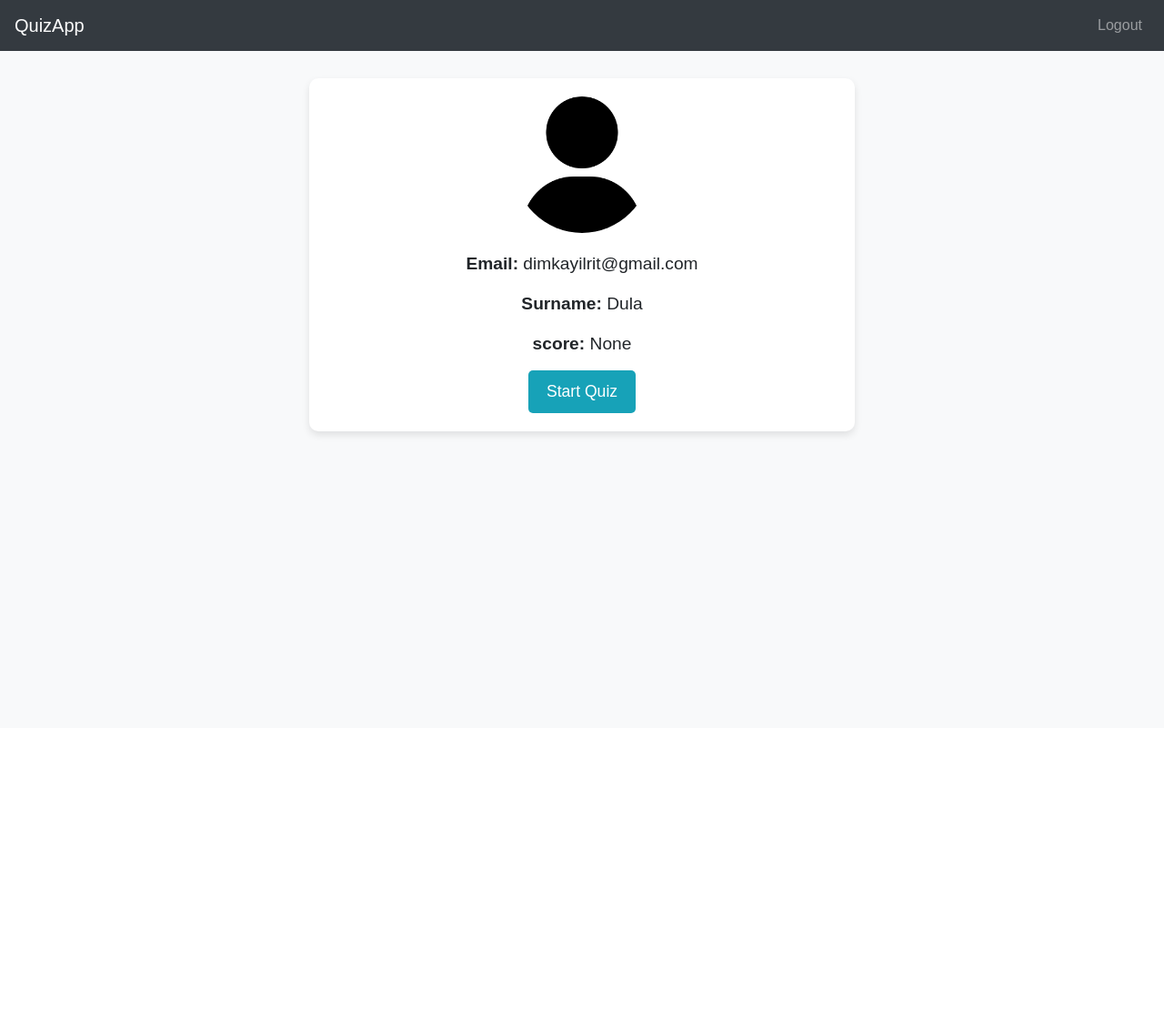
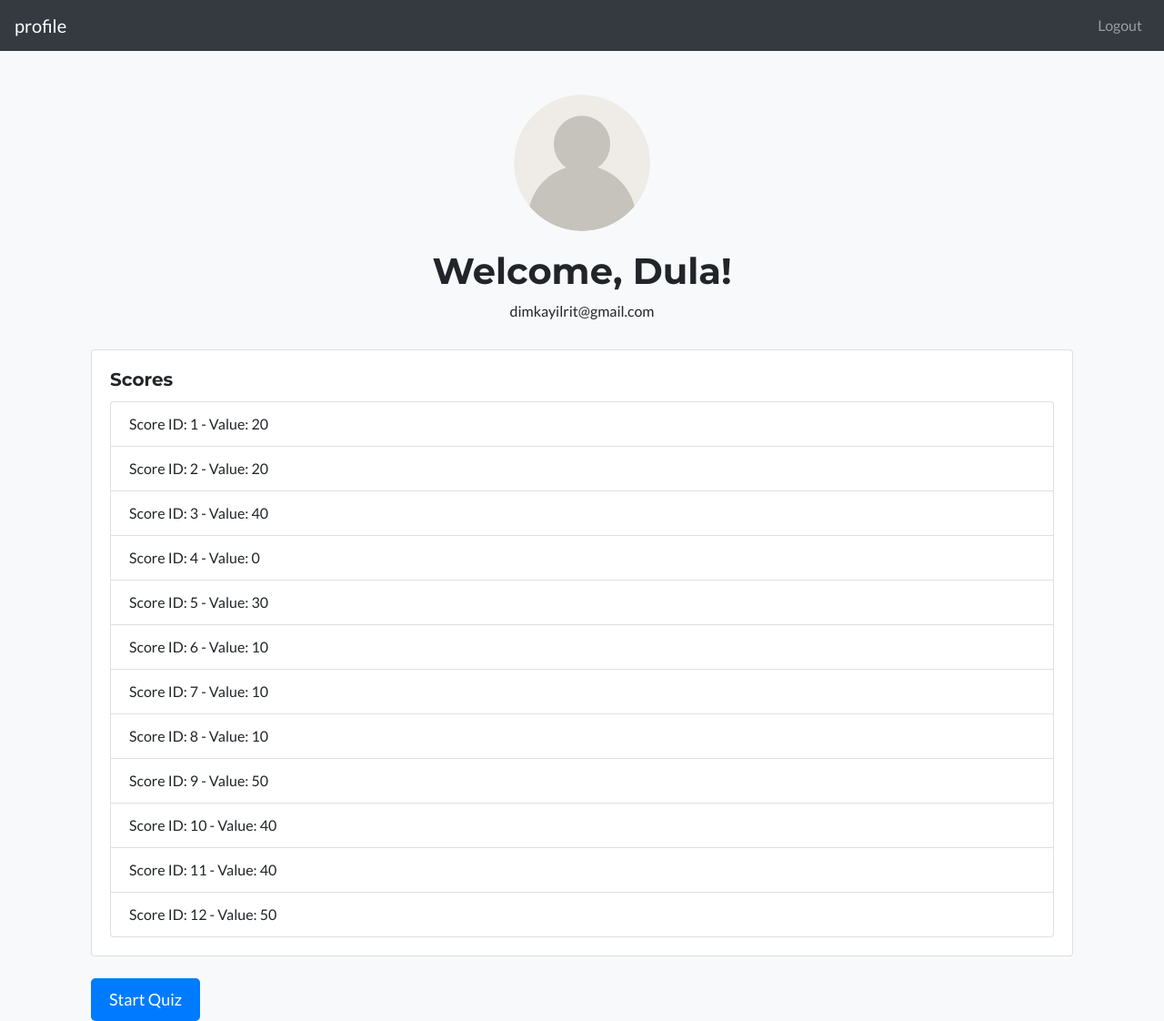
Before and after one commit to Jimohbasty/Quiz_App, a Flask app: page /profile?user=1 in a window 1280 px wide. Shown: the whole page at 91% size. Before the commit the page ends 481 px from the top, so only its background shows below. Run offline with Flask 2, Linux system fonts and the light colour scheme; a user stored in the database is signed in; data comes from the database, SQL or seed files in the repository; both versions use the stored data as it was after the commit; some libraries are stand-ins or nearby versions.

Commit message:
created a new and user-friendly dashboard that displays users-score

```diff
--- a/app/auth.py
+++ b/app/auth.py
@@ -72,4 +72,4 @@ def profile():
     if g.user:
         score = request.args.get('score')
         g.score = score
-        return render_template("profile.html")
+        return render_template("profile.html", user = g.user)
--- a/app/templates/base.html
+++ b/app/templates/base.html
@@ -153,6 +153,31 @@
             margin-bottom: 30px;
         }
 
+        /* profile */
+
+        .profile-header {
+            text-align: center;
+            margin-bottom: 30px;
+        }
+        .profile-header img {
+            width: 150px;
+            height: 150px;
+            border-radius: 50%;
+            margin-bottom: 20px;
+        }
+        .btn-start-quiz {
+            display: inline-block;
+            padding: 10px 20px;
+            font-size: 18px;
+            color: #fff;
+            background-color: #007bff;
+            border: none;
+            border-radius: 5px;
+            transition: background-color 0.3s ease-in-out;
+        }
+        .btn-start-quiz:hover {
+            background-color: #0056b3;
+        }
     </style>
 </head>
 <body>
--- a/app/templates/profile.html
+++ b/app/templates/profile.html
@@ -1,96 +1,35 @@
-<!DOCTYPE html>
-<html lang="en">
-<head>
-    <meta charset="UTF-8">
-    <meta name="viewport" content="width=device-width, initial-scale=1.0">
-    <title>User Profile - Quiz App</title>
-    <link rel="stylesheet" href="https://stackpath.bootstrapcdn.com/bootstrap/4.5.2/css/bootstrap.min.css">
-    <link rel="stylesheet" href="https://cdnjs.cloudflare.com/ajax/libs/font-awesome/5.15.3/css/all.min.css">
-    <style>
-        body {
-            font-family: 'Arial', sans-serif;
-            background-color: #f8f9fa;
-        }
-        .profile-container {
-            background-color: white;
-            border-radius: 10px;
-            box-shadow: 0 4px 8px rgba(0, 0, 0, 0.1);
-            padding: 20px;
-            max-width: 600px;
-            margin: 30px auto;
-            text-align: center;
-        }
-        .avatar {
-            width: 150px;
-            height: 150px;
-            border-radius: 50%;
-            margin-bottom: 20px;
-        }
-        .profile-info {
-            font-size: 1.2rem;
-            margin-bottom: 15px;
-        }
-        .btn-start-quiz {
-            background-color: #17a2b8;
-            color: white;
-            padding: 10px 20px;
-            font-size: 1.1rem;
-            border: none;
-            border-radius: 5px;
-            transition: background-color 0.3s;
-        }
-        .btn-start-quiz:hover {
-            background-color: #138496;
-        }
-    </style>
-</head>
-<body>
-
-<!-- Navbar -->
-<nav class="navbar navbar-expand-lg navbar-dark bg-dark">
-    <a class="navbar-brand" href="#">QuizApp</a>
-    <button class="navbar-toggler" type="button" data-toggle="collapse" data-target="#navbarNav" aria-controls="navbarNav" aria-expanded="false" aria-label="Toggle navigation">
-        <span class="navbar-toggler-icon"></span>
-    </button>
-    <div class="collapse navbar-collapse" id="navbarNav">
-        <ul class="navbar-nav ml-auto">
-
-            <li class="nav-item">
-                <a class="nav-link" href="/logout">Logout</a>
-            </li>
-        </ul>
+{% extends 'base.html' %}
+{% block content %}
+<div class="container mt-5">
+    <div class="profile-header">
+        <img src="../static/img/USer.png" alt="User profile picture">
+        <h1>Welcome, {{ user.username }}!</h1>
+        <p>{{ user.email }}</p>
     </div>
-</nav>
-
-<!-- Profile Section -->
-<div class="container">
-    <div class="profile-container">
-        <img src="../static/img/user.png" alt="Avatar" class="avatar">
-        <div class="profile-info">
-            {% if g.user %}
-            <strong>Email:</strong> {{ g.user.email }}
+    <div class="row">
+        <div class="col-md-12">
+            <div class="card">
+                <div class="card-body">
+                    <h5 class="card-title">Scores</h5>
+                    <ul class="list-group">
+                        {% for score in user.scores %}
+                        <li class="list-group-item">
+                            Score ID: {{ score.id }} - Value: {{ score.score }}
+                        </li>
+                        {% else %}
+                        <li class="list-group-item">
+                            No scores available.
+                        </li>
+                        {% endfor %}
+                    </ul>
+                </div>
+            </div>
         </div>
-        <div class="profile-info">
-            <strong>Surname:</strong> {{ g.user.username }}
+    </div>
+    <div class="row mt-4">
+        <div class="col-md-12">
+            <a href="{{ url_for('route.question', id = 1)}}" class="btn btn-start-quiz">Start Quiz</a>
         </div>
-        <div class="profile-info">
-            <strong>score:</strong> {{ g.score}}
-        </div>
-        {% else %}
-
-        <div class="profile-info">
-            <strong>Email:</strong> {{ user.email }}
-        </div>
-        <div class="profile-info">
-            <strong>Surname:</strong> {{ user.username }}
-        </div>
-        {% endif %}
-        <a href="{{ url_for('route.instruction') }}" class="btn btn-start-quiz">Start Quiz</a>
     </div>
 </div>
-
-<script src="https://code.jquery.com/jquery-3.5.1.slim.min.js"></script>
-<script src="https://cdn.jsdelivr.net/npm/@popperjs/core@2.9.2/dist/umd/popper.min.js"></script>
-<script src="https://stackpath.bootstrapcdn.com/bootstrap/4.5.2/js/bootstrap.min.js"></script>
-</body>
-</html>
+{% endblock %}
--- a/app/templates/score.html
+++ b/app/templates/score.html
@@ -7,7 +7,7 @@
         <p>You answered <strong>{{ correct_answers }}</strong> out of <strong>{{ total_questions }}</strong> questions correctly.</p>
         <p>Your total score is: <strong>{{ score }}</strong></p>
         <a href="{{ url_for('route.question', id = 1)}}" class="btn btn-primary btn-lg">Try Again</a>
-        <a href="{{ url_for('auth.profile')}}" class="btn btn-secondary btn-lg">Back to Dashboard</a>
+        <a href="{{ url_for('auth.profile', user = user)}}" class="btn btn-secondary btn-lg">Back to Dashboard</a>
     </div>
 </div>
 
```
Also changed, not shown: app/backup.py (+98 -0 lines), app/route.py (+9 -3 lines), app/quiz.db, quiz.db (added).
